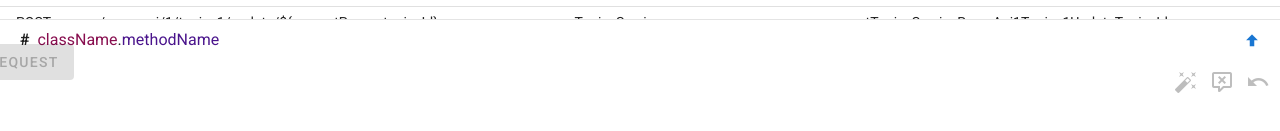
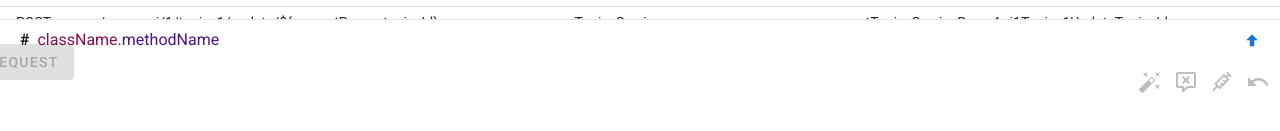
Before and after one commit to diverta/front_kuroco_dev, a Vue app: page / in a window 1280 px wide. Shown: the part 377-508 px from the top of the page. Built offline with nearby package versions, Linux system fonts and the light colour scheme; what v-jsoneditor, vue-codemirror would draw is missing.

Commit message:
add dummy value injector

```diff
--- a/src/components/Editor.vue
+++ b/src/components/Editor.vue
@@ -53,6 +53,16 @@
         small
         icon
         color="white"
+        :disabled="codeDescription === ''"
+        @click="handleOnClickNeedle"
+      >
+        <v-icon>mdi-needle</v-icon>
+      </v-btn>
+      <v-btn
+        class="my-2 mr-2"
+        small
+        icon
+        color="white"
         :disabled="codeDescription === '' || editHistory.length === 0"
         @click="handleOnClickUndo"
       >
@@ -93,6 +103,7 @@ export default Vue.extend({
     apiInfo: {
       handler(val) {
         this.codeDescription = this.convertComments(val.description, 'apply');
+        this.editHistory = [];
       },
       deep: true,
     },
@@ -165,6 +176,47 @@ export default Vue.extend({
         .filter(str => !!str && str !== '')
         .join('\n');
     },
+    handleOnClickNeedle() {
+      this.editHistory.push(this.codeDescription);
+      this.codeDescription = this.codeDescription
+        .split('\n')
+        .map(str => {
+          // checks this line is either a definiton for minimum value or not.
+          // e.g. `test_key?: string,` shuold be matched (and then replace value to a dummy value)
+          const match = /^.*\w+(\?:|:) +(.*)/.exec(str);
+          if (match === null || match.length < 2) {
+            return str;
+          }
+
+          const type = match[2].replace(',', '');
+          console.log(type);
+          let replacedLine: string = str;
+          switch (type) {
+            case 'string':
+              return str.replace('?:', ':').replace(type, '"SampleValue"');
+              break;
+            case 'number':
+              return str.replace('?:', ':').replace(type, '1');
+              break;
+            case 'boolean':
+              return str.replace('?:', ':').replace(type, 'true');
+              break;
+            case 'Array<string>':
+              return str.replace('?:', ':').replace(type, '["SampleValue"]');
+              break;
+            case 'Array<number>':
+              return str.replace('?:', ':').replace(type, '[1]');
+              break;
+            case 'Array<boolean>':
+              return str.replace('?:', ':').replace(type, '[true]');
+              break;
+            default:
+              return str;
+          }
+        })
+        .filter(str => !!str && str !== '')
+        .join('\n');
+    },
     handleOnClickUndo() {
       this.codeDescription = this.editHistory.pop() || '';
     },
```
